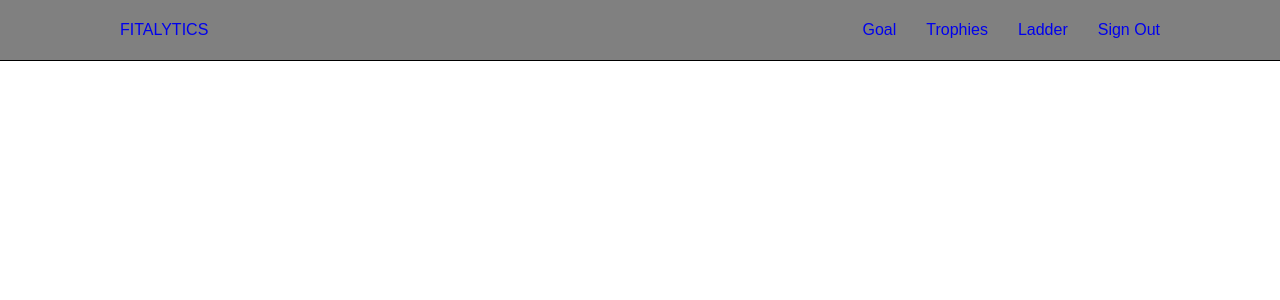
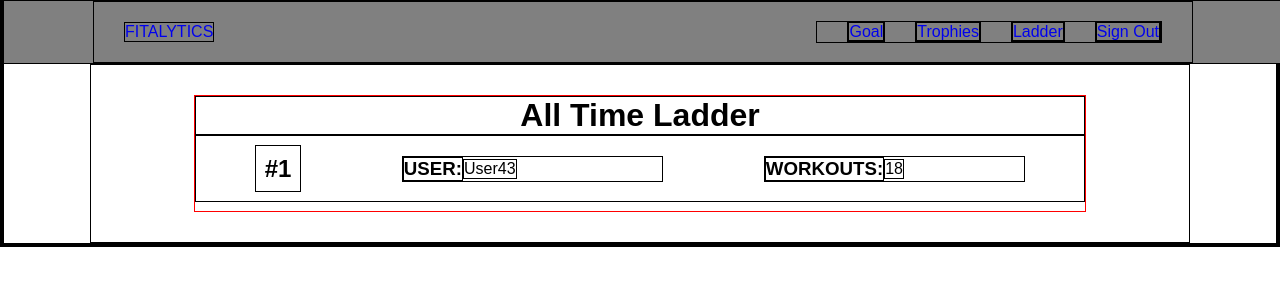
Before and after one commit to connorca22/fitalytics, a React (Create React App) app: page /dashboard/ladder in a window 1280 px wide. Shown: the top 300 px of the page. Built offline with nearby package versions, Linux system fonts and the light colour scheme; no server answers; sample sign-in values are in the browser's storage.

Commit message:
set up Ladder Component, using some custom styled components as content. Also updated react routes to reflect new page

```diff
--- a/src/App.js
+++ b/src/App.js
@@ -10,6 +10,7 @@ import ProtectedRoute from "./components/ProtectedRoute";
 import AddWorkout from './components/AddWorkout'
 import Workout from "./components/Workout";
 import UpdateWorkout from "./components/UpdateWorkout";
+import Ladder from "./components/Ladder";
 import {useReducer} from 'react'
 import stateReducer from './utils/stateReducer'
 import {StateContext} from './utils/stateContext'
@@ -43,6 +44,7 @@ function App() {
                     <Route path="/:workoutId" element={ <Workout />} />
                     <Route path="/update/:workoutId" element={ <UpdateWorkout />} />
                     <Route path='add-workout' element={<AddWorkout />}></Route>
+                    <Route path='ladder' element={<Ladder />}></Route>
                     <Route path="*" element={ < Error/>} />
                 </Routes>
               </ProtectedRoute>
--- /dev/null
+++ b/src/components/Ladder.js
@@ -0,0 +1,19 @@
+import { SectionWrapper, Container, Flex } from "./styled/Container.styled"
+import { LadderCard, LadderCardContent } from "./styled/Dashboard.styled"
+
+export default function Ladder() {
+    return (
+        <SectionWrapper style={{marginTop: "60px"}}>
+            <Container>
+                <Flex fd="column" border="1px solid red" margin="0 7% 0 7%">
+                    <h1>All Time Ladder</h1>
+                    <LadderCard ai="center" jc="space-around" mb="1%">
+                        <h2>#1</h2>
+                        <LadderCardContent ai="center"><h3>USER:</h3><p>User43</p></LadderCardContent>
+                        <LadderCardContent ai="center"><h3>WORKOUTS:</h3><p>18</p></LadderCardContent>
+                    </LadderCard>
+                </Flex>
+            </Container>
+        </SectionWrapper>
+    )
+}
--- a/src/components/styled/Dashboard.styled.js
+++ b/src/components/styled/Dashboard.styled.js
@@ -60,7 +60,45 @@ export const WorkoutCardFlex= styled.div`
     div {
         margin-top: 1.5%;
     }
+`
 
+export const LadderCard = styled.div`
+    display: flex;
+    text-align: center;
+    flex-direction: ${({fd}) => fd};
+    justify-content: ${({jc}) => jc};
+    align-items: ${({ai}) => ai};
+    align-content: ${({ac}) => ac};
+    margin-bottom: ${({mb}) => mb};
+    border: ${({border}) => border};
+    padding: 1%;
 
+    h2 {
+        border: 1px solid black;
+        padding: 1%;
+        flex-basis: 5%;
+    }
+    h3 {
 
+    }
+
+    div {
+        flex-basis: 30%;
+    }
 `
+
+export const LadderCardContent = styled.div`
+    display: flex;
+    text-align: center;
+    flex-direction: ${({fd}) => fd};
+    justify-content: ${({jc}) => jc};
+    align-items: ${({ai}) => ai};
+    align-content: ${({ac}) => ac};
+    margin: ${({margin}) => margin};
+    border: ${({border}) => border};
+    flex-wrap: wrap;
+
+    @media screen and (max-width: 635px) {
+        justify-content: center;
+    }
+`
--- a/src/components/styled/Global.js
+++ b/src/components/styled/Global.js
@@ -6,7 +6,7 @@ const GlobalStyles = createGlobalStyle`
     padding: 0;
     box-sizing: border-box;
     font-family: 'poppins', arial, sans-serif;
-    // border: 1px solid black;
+    border: 1px solid black;
 }
 img {
     max-width: 100%;
```
